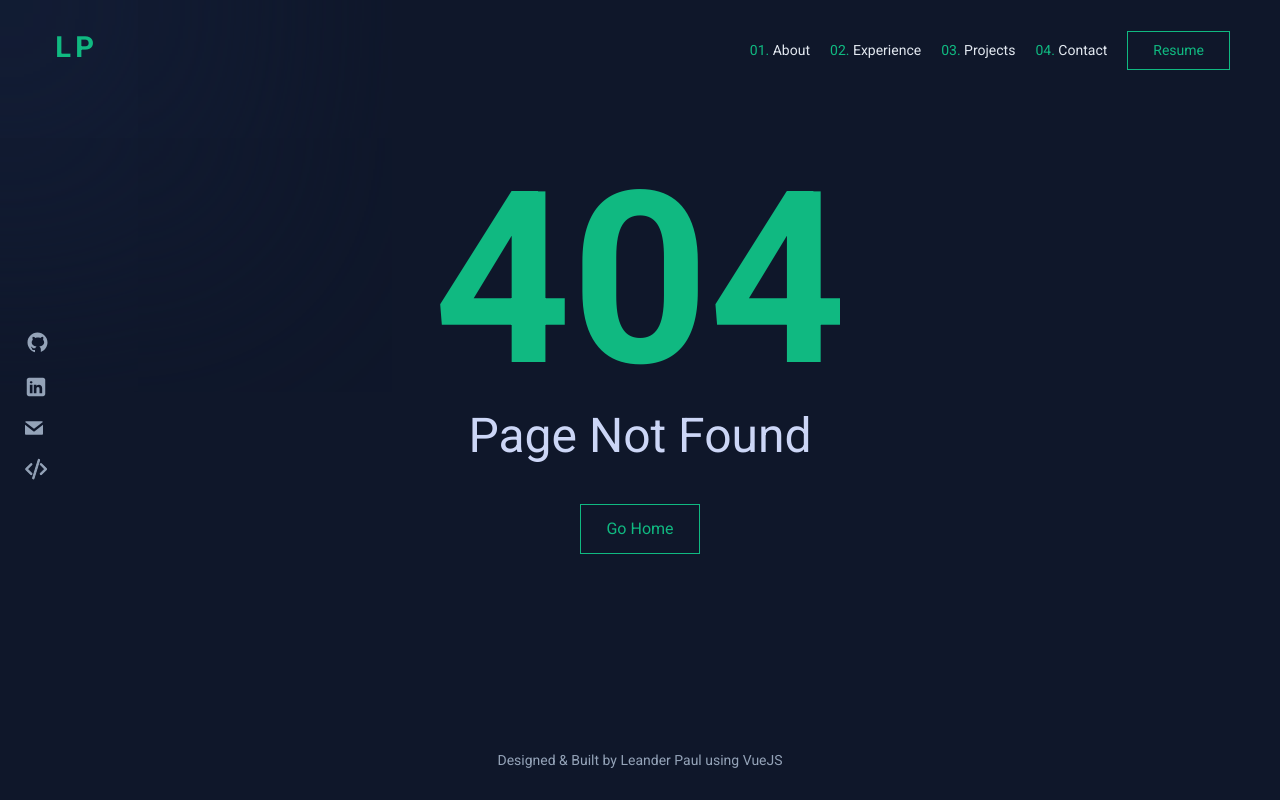
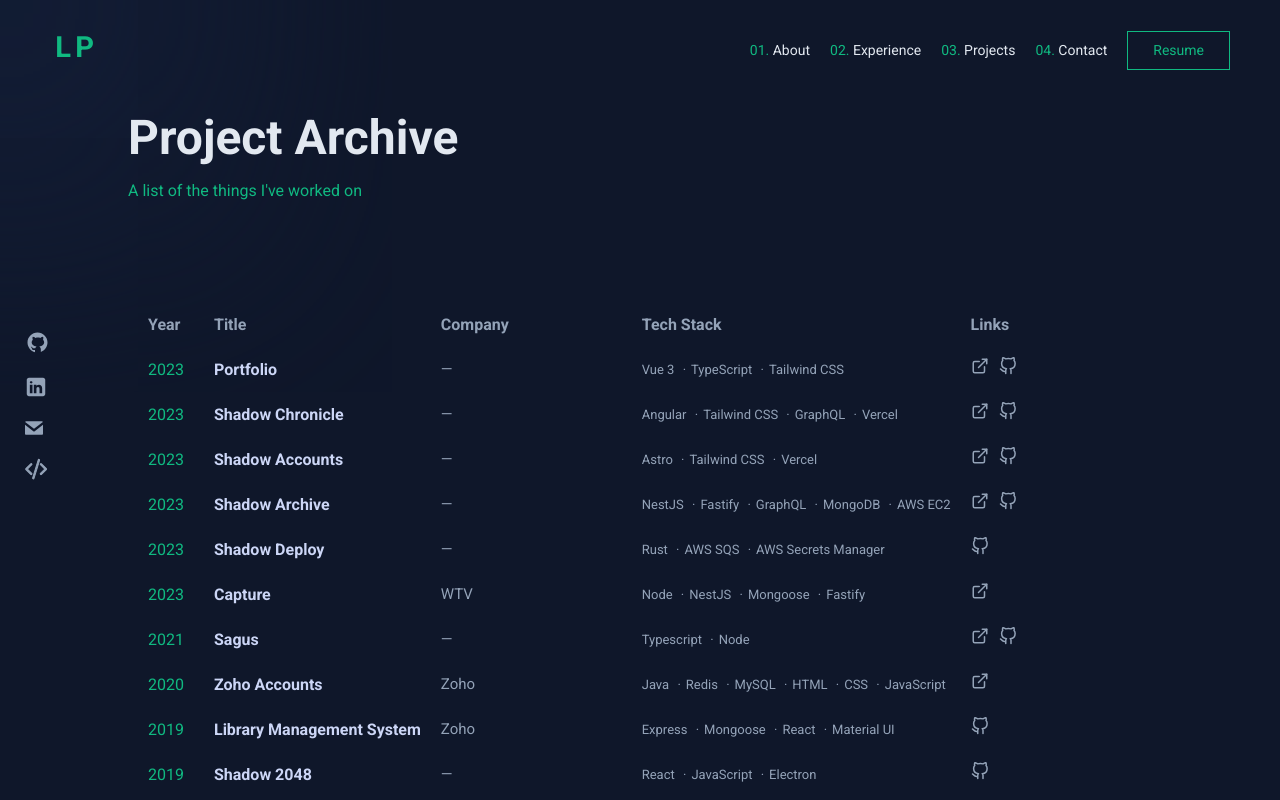
Before and after one commit to leanderpaul/leanderpaul.github.io, a Vue app: page /project-archive in a window 1280 px wide. Before the commit this address had no page. Shown: the top 800 px of the page. Built offline with nearby package versions, Linux system fonts and the light colour scheme.

Commit message:
feat: project archive page

```diff
--- /dev/null
+++ b/src/pages/project-archive/project-archive.page.vue
@@ -0,0 +1,249 @@
+<script lang="ts" setup>
+interface Project {
+  year: number;
+  title: string;
+  company?: string;
+  tech: string[];
+  links: {
+    github?: string;
+    demo?: string;
+  };
+}
+
+const projects: Project[] = [
+  {
+    title: 'Portfolio',
+    year: 2023,
+    tech: ['Vue 3', 'TypeScript', 'Tailwind CSS'],
+    links: {
+      github: 'https://github.com/leanderpaul/leanderpaul.github.io',
+      demo: 'https://leanderpaul.github.io',
+    },
+  },
+  {
+    title: 'Shadow Chronicle',
+    year: 2023,
+    tech: ['Angular', 'Tailwind CSS', 'GraphQL', 'Vercel'],
+    links: {
+      github: 'https://github.com/leanderpaul/shadow-chronicle',
+      demo: 'https://chronicle.shadow-apps.com',
+    },
+  },
+  {
+    title: 'Shadow Accounts',
+    year: 2023,
+    tech: ['Astro', 'Tailwind CSS', 'Vercel'],
+    links: {
+      github: 'https://github.com/leanderpaul/shadow-accounts',
+      demo: 'https://accounts.shadow-apps.com',
+    },
+  },
+  {
+    title: 'Shadow Archive',
+    year: 2023,
+    tech: ['NestJS', 'Fastify', 'GraphQL', 'MongoDB', 'AWS EC2'],
+    links: {
+      github: 'https://github.com/leanderpaul/shadow-archive',
+      demo: 'https://archive.shadow-apps.com',
+    },
+  },
+  {
+    title: 'Shadow Deploy',
+    year: 2023,
+    tech: ['Rust', 'AWS SQS', 'AWS Secrets Manager'],
+    links: {
+      github: 'https://github.com/leanderpaul/shadow-deploy',
+    },
+  },
+  {
+    title: 'Capture',
+    year: 2023,
+    company: 'WTV',
+    tech: ['Node', 'NestJS', 'Mongoose', 'Fastify'],
+    links: {
+      demo: 'https://capture.wtvglobal.com',
+    },
+  },
+  {
+    title: 'Sagus',
+    year: 2021,
+    tech: ['Typescript', 'Node'],
+    links: {
+      github: 'https://github.com/leanderpaul/sagus',
+      demo: 'https://www.npmjs.com/package/sagus',
+    },
+  },
+  {
+    title: 'Zoho Accounts',
+    year: 2020,
+    company: 'Zoho',
+    tech: ['Java', 'Redis', 'MySQL', 'HTML', 'CSS', 'JavaScript'],
+    links: {
+      demo: 'https://accounts.zoho.com',
+    },
+  },
+  {
+    title: 'Library Management System',
+    year: 2019,
+    company: 'Zoho',
+    tech: ['Express', 'Mongoose', 'React', 'Material UI'],
+    links: {
+      github: 'https://github.com/leanderpaul/LibraryManagementSystem',
+    },
+  },
+  {
+    title: 'Shadow 2048',
+    year: 2019,
+    tech: ['React', 'JavaScript', 'Electron'],
+    links: {
+      github: 'https://github.com/leanderpaul/Shadow2048',
+    },
+  },
+  {
+    title: 'Shadow Blog',
+    year: 2019,
+    tech: ['Express', 'React', 'Mongoose', 'Material UI'],
+    links: {
+      github: 'https://github.com/leanderpaul/ShadowBlog',
+    },
+  },
+  {
+    title: 'Pixelview',
+    year: 2018,
+    company: 'Phosphene AI',
+    tech: ['TypeScript', 'Express', 'Mongoose', 'React'],
+    links: {},
+  },
+  {
+    title: 'Pristine',
+    year: 2018,
+    company: 'Phosphene AI',
+    tech: ['Express', 'Mongoose'],
+    links: {},
+  },
+  {
+    title: 'Jute Emporium Website',
+    year: 2018,
+    company: 'Jute Emporium (Freelance)',
+    tech: ['Express', 'Mongoose', 'Handlebars', 'Bootstrap CSS'],
+    links: {},
+  },
+];
+</script>
+<template>
+  <div>
+    <h1>Project Archive</h1>
+    <p>A list of the things I've worked on</p>
+    <table>
+      <thead>
+        <tr>
+          <th class="year">Year</th>
+          <th class="title">Title</th>
+          <th class="company">Company</th>
+          <th class="tech-stack">Tech Stack</th>
+          <th class="links">Links</th>
+        </tr>
+      </thead>
+      <tbody>
+        <tr v-for="project in projects">
+          <td class="year">{{ project.year }}</td>
+          <td class="title">{{ project.title }}</td>
+          <td class="company">{{ project.company || '—' }}</td>
+          <td class="tech-stack">
+            <span v-for="tech in project.tech" :key="tech">
+              {{ tech }}
+              <span class="seperator" v-if="tech !== project.tech[project.tech.length - 1]">·</span>
+            </span>
+          </td>
+          <td class="links">
+            <a v-if="project.links.demo" :href="project.links.demo" target="_blank">
+              <svg viewBox="0 0 24 24">
+                <title>Demo</title>
+                <path d="M18 13v6a2 2 0 0 1-2 2H5a2 2 0 0 1-2-2V8a2 2 0 0 1 2-2h6"></path>
+                <polyline points="15 3 21 3 21 9"></polyline>
+                <line x1="10" y1="14" x2="21" y2="3"></line>
+              </svg>
+            </a>
+            <a v-if="project.links.github" :href="project.links.github" target="_blank">
+              <svg viewBox="0 0 24 24">
+                <title>GitHub</title>
+                <path
+                  d="M9 19c-5 1.5-5-2.5-7-3m14 6v-3.87a3.37 3.37 0 0 0-.94-2.61c3.14-.35 6.44-1.54 6.44-7A5.44 5.44 0 0 0 20 4.77 5.07 5.07 0 0 0 19.91 1S18.73.65 16 2.48a13.38 13.38 0 0 0-7 0C6.27.65 5.09 1 5.09 1A5.07 5.07 0 0 0 5 4.77a5.44 5.44 0 0 0-1.5 3.78c0 5.42 3.3 6.61 6.44 7A3.37 3.37 0 0 0 9 18.13V22"
+                ></path>
+              </svg>
+            </a>
+          </td>
+        </tr>
+      </tbody>
+    </table>
+  </div>
+</template>
+<style scoped>
+h1 {
+  font-size: 3em;
+  margin-top: 2rem;
+}
+
+p {
+  font-size: 1em;
+  margin-top: 5px;
+  color: var(--color-primary);
+}
+
+table {
+  margin: 100px 0px;
+  text-align: left;
+  border-collapse: collapse;
+}
+
+td,
+th {
+  padding: 10px 10px;
+}
+
+table .year {
+  padding: 10px 20px;
+}
+
+table .links {
+  padding-right: 20px;
+}
+
+td.year {
+  color: var(--color-primary);
+}
+
+td.title {
+  font-weight: bold;
+  color: var(--text-light);
+}
+
+td.company {
+  font-size: 15px;
+}
+
+td.tech-stack {
+  font-size: 13px;
+}
+
+td.tech-stack .seperator {
+  margin: 0px 5px;
+}
+
+td.links a {
+  margin-right: 10px;
+}
+
+svg {
+  fill: none;
+  width: 18px;
+  stroke: var(--text-default);
+  stroke-width: 2;
+  stroke-linecap: round;
+  stroke-linejoin: round;
+}
+
+svg:hover {
+  stroke: var(--color-primary);
+}
+</style>
```
Also changed, not shown: src/main.ts (+3 -4 lines).
